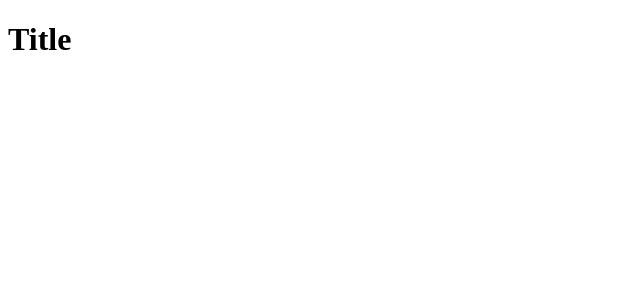
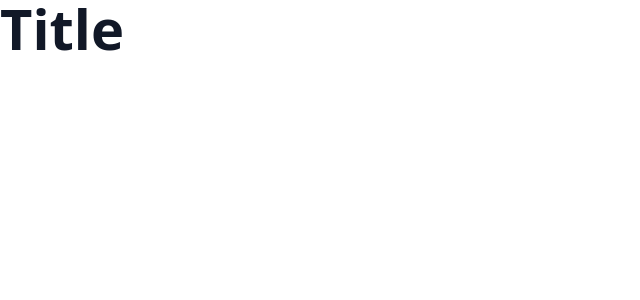
Before and after one commit to JanGoO-coder/markdown-blog, a Vue app: page / in a window 1280 px wide. Shown: the top 300 px of the page, without its empty margins (0-640 px from the left). Built offline with nearby package versions, Linux system fonts and the light colour scheme.

Commit message:
added tailwind and typogrophy plugin

```diff
--- a/package.json
+++ b/package.json
@@ -16,11 +16,15 @@
   },
   "devDependencies": {
     "@rushstack/eslint-patch": "^1.1.4",
+    "@tailwindcss/typography": "^0.5.8",
     "@vitejs/plugin-vue": "^3.2.0",
     "@vue/eslint-config-prettier": "^7.0.0",
+    "autoprefixer": "^10.4.13",
     "eslint": "^8.22.0",
     "eslint-plugin-vue": "^9.3.0",
+    "postcss": "^8.4.19",
     "prettier": "^2.7.1",
+    "tailwindcss": "^3.2.4",
     "vite": "^3.2.4"
   }
 }
--- /dev/null
+++ b/postcss.config.js
@@ -0,0 +1,6 @@
+module.exports = {
+  plugins: {
+    tailwindcss: {},
+    autoprefixer: {},
+  },
+}
--- a/src/components/QuestionnerPost.vue
+++ b/src/components/QuestionnerPost.vue
@@ -10,5 +10,5 @@ const markdowntohtml = computed(() => {
 </script>
 
 <template>
-    <div v-html="markdowntohtml"></div>
+    <div v-html="markdowntohtml" class="prose lg:prose-xl"></div>
 </template>
--- a/src/main.js
+++ b/src/main.js
@@ -3,6 +3,8 @@ import { createPinia } from "pinia";
 
 import App from "./App.vue";
 import router from "./router";
+
+import "./style.css";
 
 const app = createApp(App);
 
--- /dev/null
+++ b/src/style.css
@@ -0,0 +1,3 @@
+@tailwind base;
+@tailwind components;
+@tailwind utilities;
--- a/src/views/HomeView.vue
+++ b/src/views/HomeView.vue
@@ -1,6 +1,5 @@
 <script setup>
 import QuestionnerPost from '../components/QuestionnerPost.vue';
-
 
 </script>
 
--- /dev/null
+++ b/tailwind.config.js
@@ -0,0 +1,13 @@
+/** @type {import('tailwindcss').Config} */
+module.exports = {
+  content: [
+    "./index.html",
+    "./src/**/*.{vue,js,ts,jsx,tsx}",
+  ],
+  theme: {
+    extend: {},
+  },
+  plugins: [
+    require('@tailwindcss/typography'),
+  ],
+}
```
Also changed, not shown: 1 other file (tests, documents, lock files or other folders).
